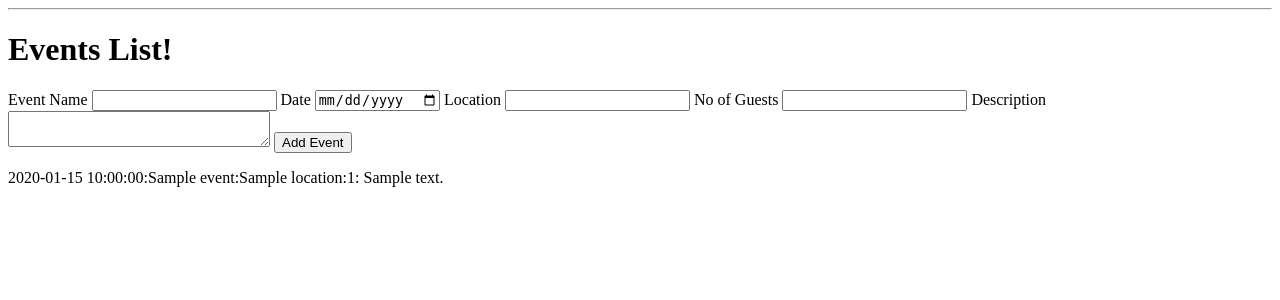
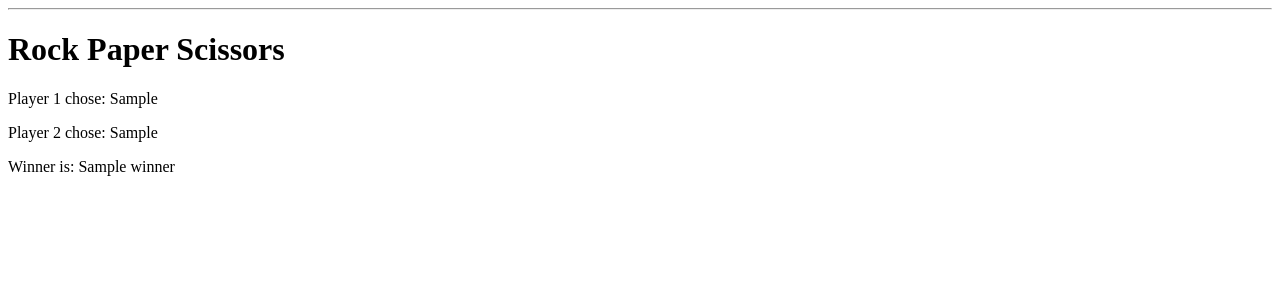
Before and after one commit to thummingbird14/homework_week_03_weekend, a Flask app: template templates/index.html in a window 1280 px wide. Shown: the top 300 px of the page. Run offline with Flask 2, Linux system fonts and the light colour scheme; the template is opened without the code that fills it: most values are stand-ins (such as "Sample title", 1, 10 or a date in 2020).

Commit message:
add html templates

```diff
--- a/templates/index.html
+++ b/templates/index.html
@@ -1,27 +1,10 @@
 {% extends "base.html" %} {% block content %}
 
-<h1>Events List!</h1>
+<h1>Rock Paper Scissors</h1>
 
-<form action="/events" method="post">
-  <label for="event_name"> Event Name </label>
-  <input type="text" name="event_name" id="event_name_box">
-  <label for="event_date"> Date</label>
-  <input type="date" name="event_date" id="event_date_box">
-  <label for="location"> Location</label>
-  <input type="taxt" name="location" id="location_box">
-  <label for="num_of_guests">No of Guests</label>
-  <input type="number" name="num_of_guests" id="guest_num_box">
-  <label for="description">Description</label>
-  <textarea name="description" rows="2" cols="30"></textarea>
-  <input type="Submit" value="Add Event">
-</form>
-
-
-
-{% for event in events %}
 <div>
-  <p>
-   {{event.date}}:{{event.event_name}}:{{event.location}}:{{event.num_of_guests}}: {{event.description}}
-  </p>
+    <p>Player 1 chose: {{choice_1}}</p>
+    <p>Player 2 chose: {{choice_2}}</p>
+    <p>Winner is: {{winner}}</p>
 </div>
-{% endfor %} {% endblock %}
+{% endblock %}
```
Also changed, not shown: controllers/controller.py (+2 -5 lines).
